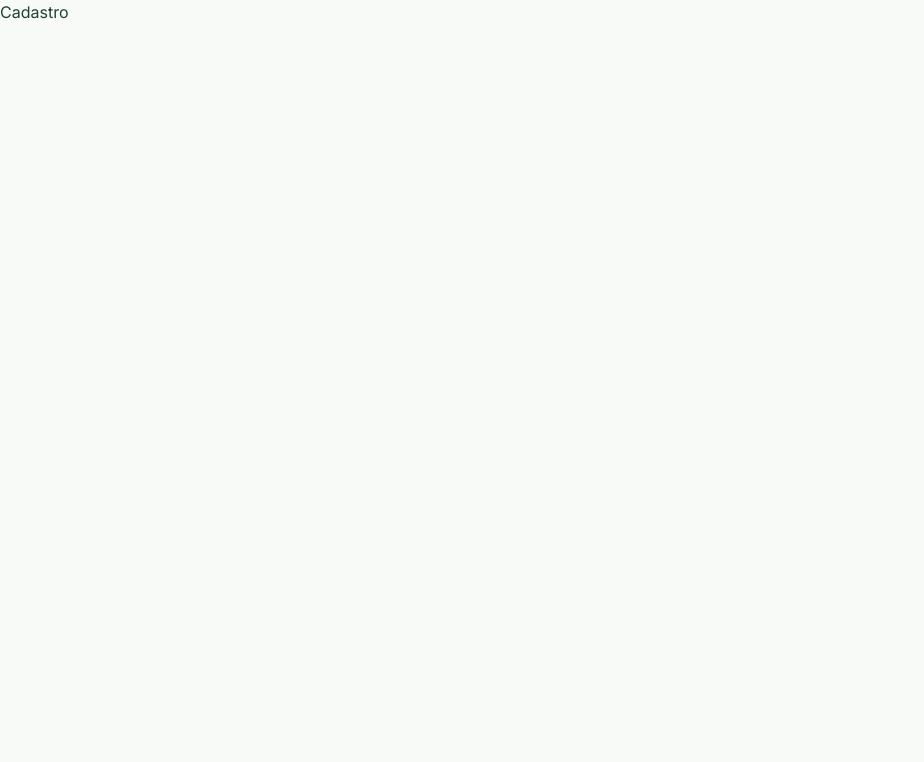
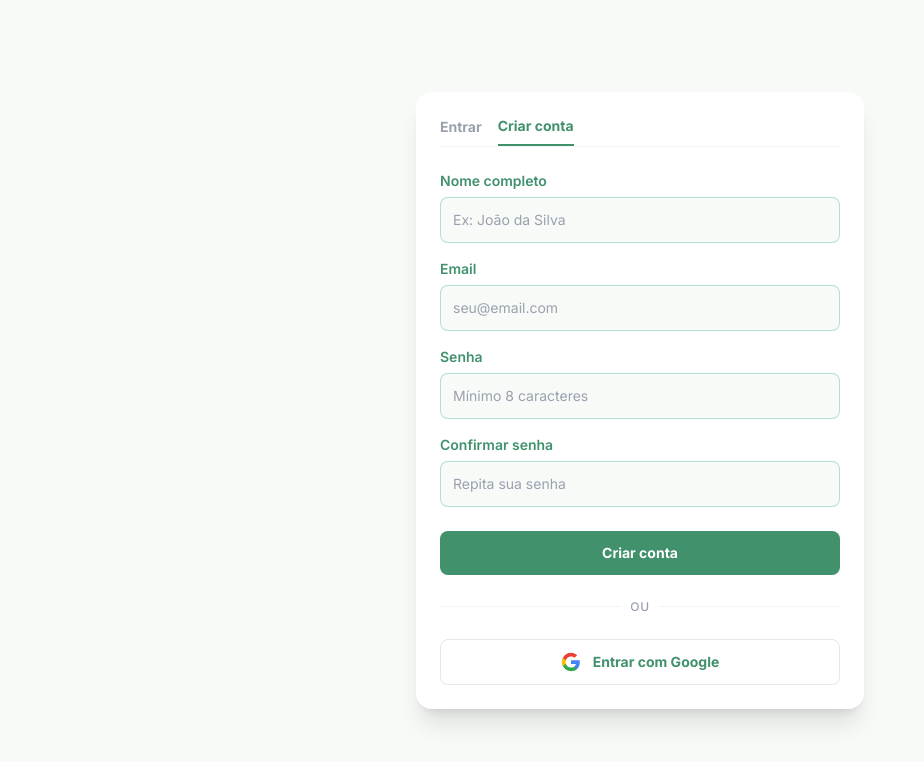
Before and after one commit to EduardoFedeli/Kloop, a Next.js app: page /register in a window 1280 px wide. Shown: the top 762 px of the page, without its empty margins (0-924 px from the left). Built offline with nearby package versions, Linux system fonts and the light colour scheme.

Commit message:
feat: implementar páginas /login e /register com AuthTabs

```diff
--- a/src/app/(auth)/login/page.tsx
+++ b/src/app/(auth)/login/page.tsx
@@ -1,3 +1,11 @@
+import { AuthTabs } from "@/components/auth/AuthTabs"
+
 export default function LoginPage() {
-  return <div>Login</div>;
+  return (
+    <div className="flex min-h-screen items-center justify-center bg-linen p-4">
+      <div className="w-full max-w-md rounded-2xl bg-white p-6 shadow-xl">
+        <AuthTabs defaultTab="login" />
+      </div>
+    </div>
+  )
 }
--- a/src/app/(auth)/register/page.tsx
+++ b/src/app/(auth)/register/page.tsx
@@ -1,3 +1,11 @@
+import { AuthTabs } from "@/components/auth/AuthTabs"
+
 export default function RegisterPage() {
-  return <div>Cadastro</div>;
+  return (
+    <div className="flex min-h-screen items-center justify-center bg-linen p-4">
+      <div className="w-full max-w-md rounded-2xl bg-white p-6 shadow-xl">
+        <AuthTabs defaultTab="register" />
+      </div>
+    </div>
+  )
 }
```
